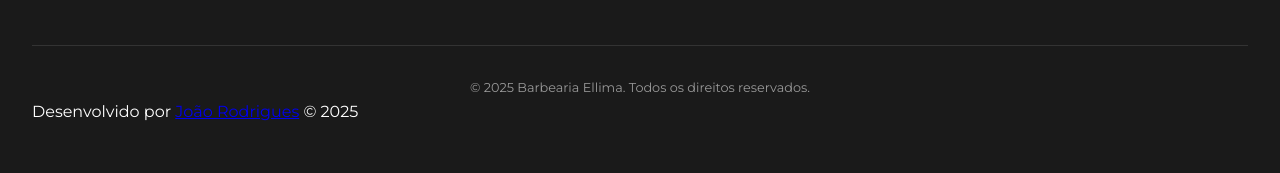
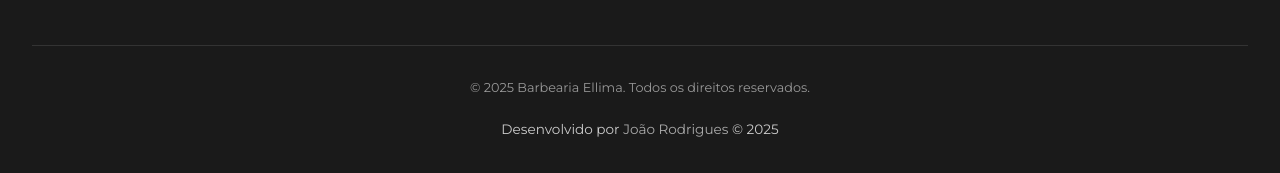
Before and after one commit to barbeariaellima/ELLIMA, a plain HTML site: page index.html in a window 1280 px wide. Shown: the part 5374-5547 px from the top of the page. Drawn offline with Linux system fonts and the light colour scheme.

Commit message:
Update styles.css

```diff
--- a/styles.css
+++ b/styles.css
@@ -955,3 +955,19 @@ footer {
 .fade-in {
     animation: fadeIn 0.8s ease-out forwards;
 }
+.developer-signature {
+    text-align: center;
+    font-size: 0.85rem;
+    color: #ccc;
+    margin-top: 20px;
+}
+
+.developer-signature a {
+    color: #aaa;
+    text-decoration: none;
+    transition: color 0.3s;
+}
+
+.developer-signature a:hover {
+    color: #fff;
+}
```
